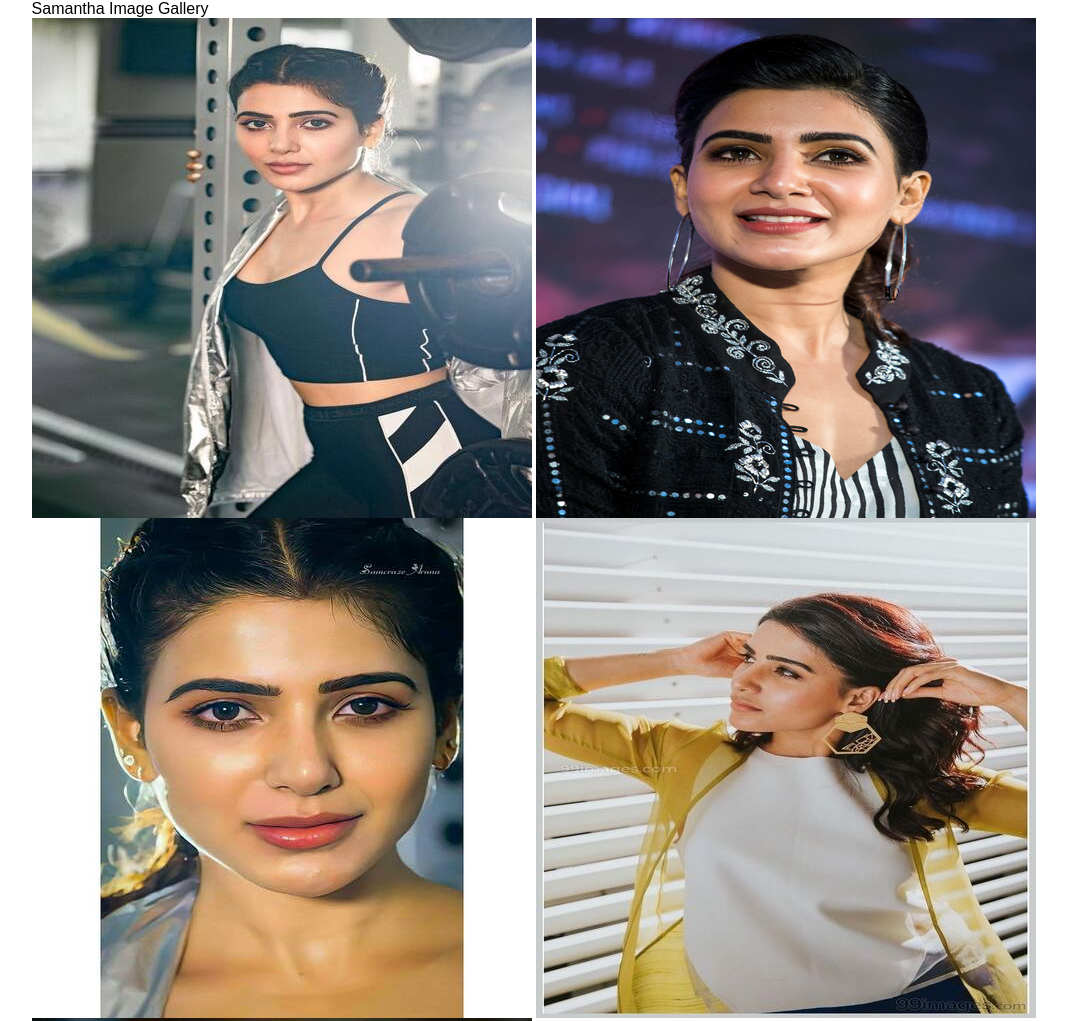
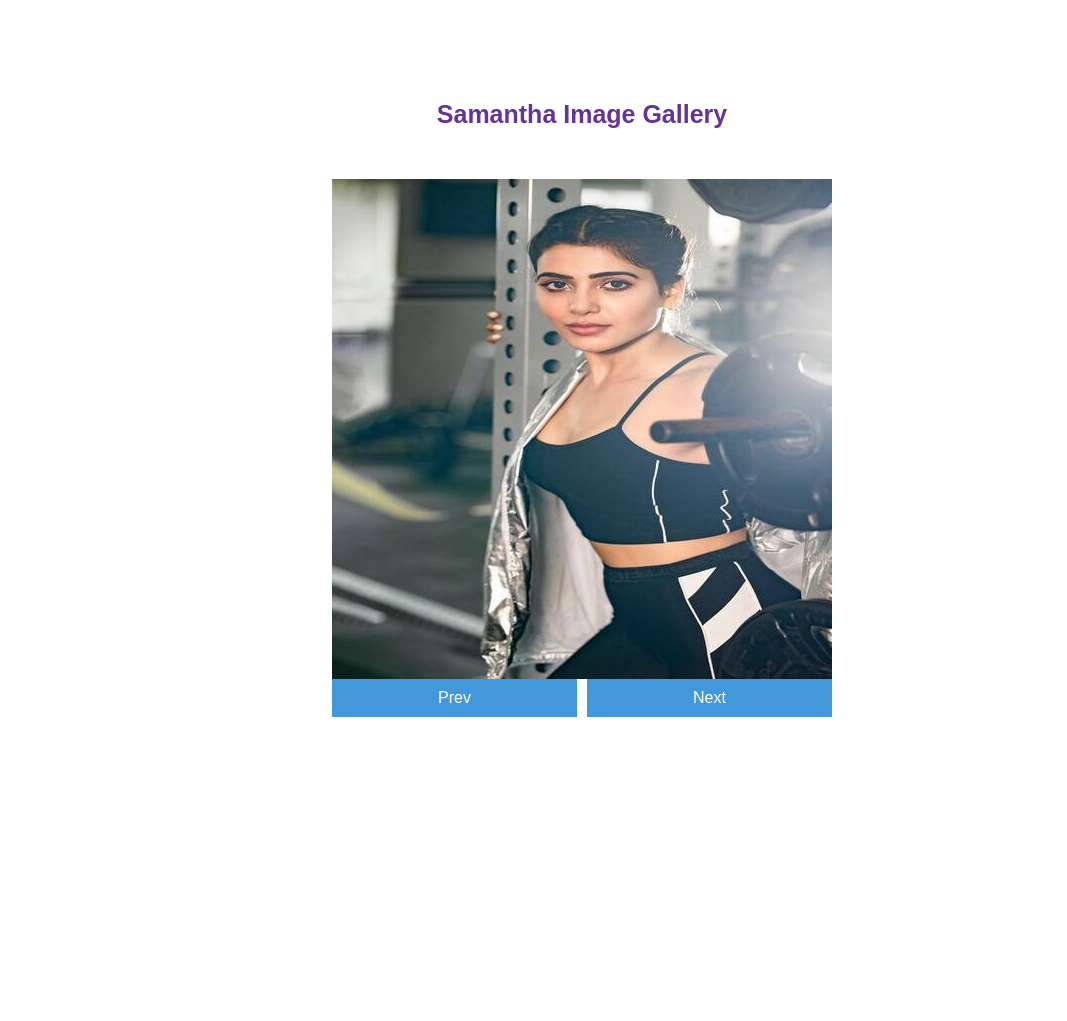
Before and after one commit to kashifaxioned/image-carousel, a plain HTML site: page index.html in a window 1280 px wide. Shown: the top 1021 px of the page, without its empty margins (58-1125 px from the left). After the commit the page ends 817 px from the top, so only its background shows below. Drawn offline with Linux system fonts and the light colour scheme.

Commit message:
styling added

```diff
--- a/assets/css/style.css
+++ b/assets/css/style.css
@@ -99,9 +99,9 @@ li {
 
 /*for wrapper*/
 .wrapper {
-  max-width: 1360px;
-  width: 86%;
-  margin: 0 auto;
+  display: flex;
+  justify-content: center;
+  align-items: center;
 }
 /*=================================
   Header styling starts here
@@ -120,9 +120,37 @@ li {
   main styling starts here
 =================================*/
 
+.carousel-section { padding: 100px 0; }
 
+h2 {
+  margin-bottom: 50px;
+  font-size: 25px;
+  font-weight: 600;
+  color: #663399;
+  text-align: center;
+}
 
+.slider2, .slider3, .slider4, .slider5 { display: none;}
 
+.carousel-list-item {
+  transition: 1s ease;
+}
+
+.control-section {
+  display: flex;
+  justify-content: center;
+  gap: 10px;
+}
+
+.control-btn {
+  padding: 10px 0;
+  border: none;
+  flex-basis: 50%;
+  background-color: #4398db;
+  color: #fff;
+  font-size: 16px;
+  text-transform: capitalize;
+}
 
 
 
```
